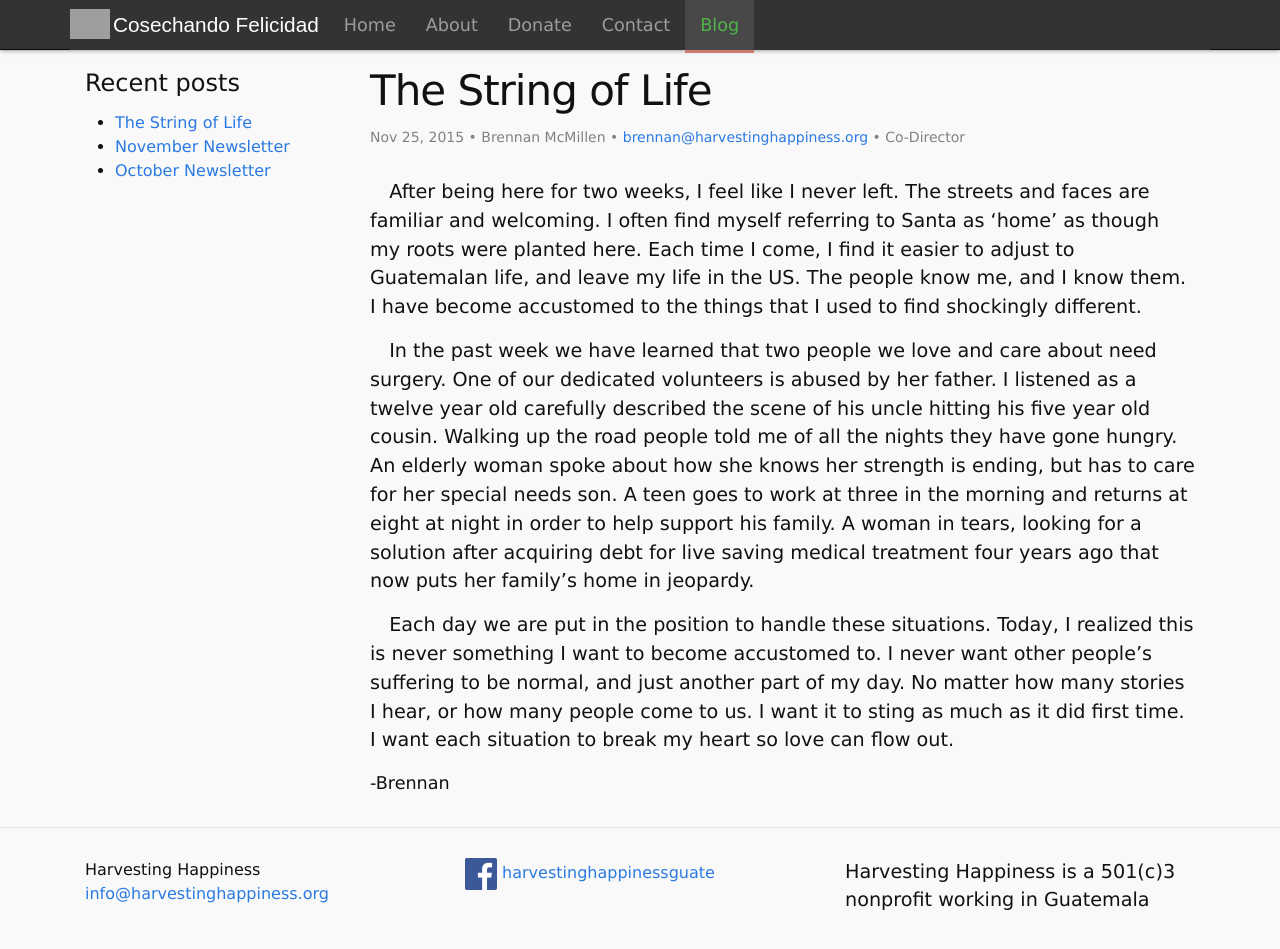
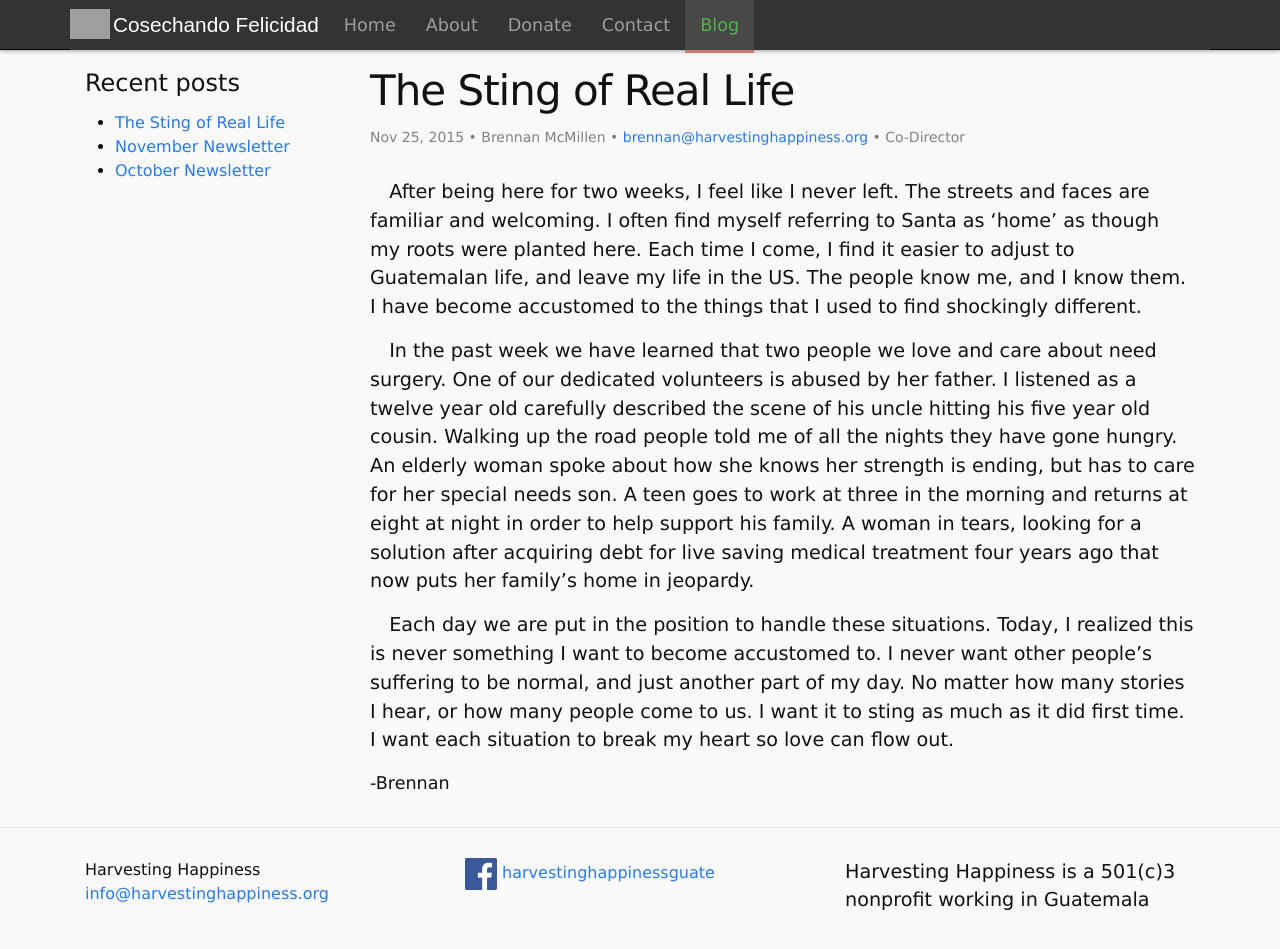
Before and after one commit to harvestinghappiness/harvestinghappiness.github.io, a Jekyll site: the page built from _posts/2015-11-25-The-String-of-Life.md, in a window 1280 px wide and 975 px high. Shown: the top 949 px of the window. Built offline with Jekyll 4.4.1, drawn with Linux system fonts in a browser that asks for light colours.

Commit message:
Update 2015-11-25-The-String-of-Life.md

```diff
--- a/_posts/2015-11-25-The-String-of-Life.md
+++ b/_posts/2015-11-25-The-String-of-Life.md
@@ -1,6 +1,6 @@
 ---
 layout: post
-title:  The String of Life
+title:  The Sting of Real Life
 date:   2015-11-25 12:00:00
 categories: Guatemala Reflections
 author: brennan
```
